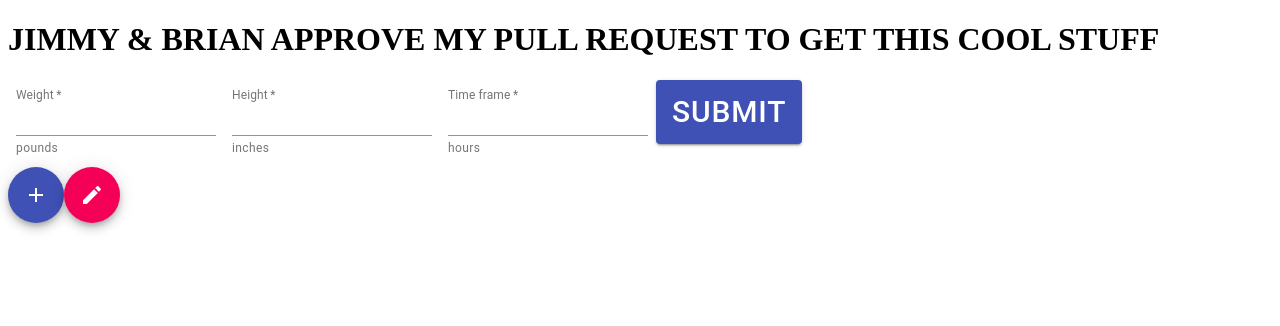
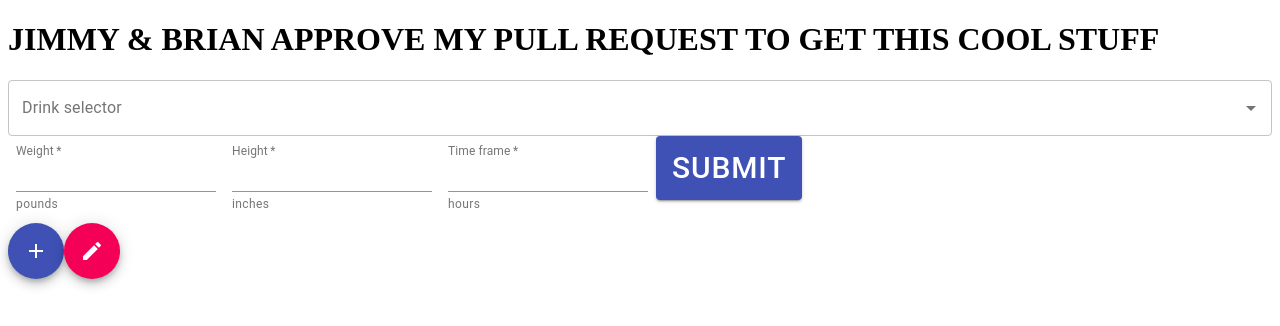
Before and after one commit to Senthetic/gt-project-3, a React (Create React App) app in the folder client/: page / in a window 1280 px wide. Shown: the top 326 px of the page. Built offline with nearby package versions, Linux system fonts and the light colour scheme; no server answers.

Commit message:
setting up the utils folder

```diff
--- a/client/package.json
+++ b/client/package.json
@@ -4,6 +4,9 @@
   "private": true,
   "proxy": "http://localhost:3001/",
   "dependencies": {
+    "@material-ui/core": "^4.11.0",
+    "@material-ui/icons": "^4.9.1",
+    "@material-ui/lab": "^4.0.0-alpha.56",
     "@testing-library/jest-dom": "^4.2.4",
     "@testing-library/react": "^9.5.0",
     "@testing-library/user-event": "^7.2.1",
--- /dev/null
+++ b/client/src/components/DrinkSelector.jsx
@@ -0,0 +1,29 @@
+import React, {useState, useEffect} from 'react';
+import Autocomplete from '@material-ui/lab/autocomplete';
+import TextField from "@material-ui/core/textfield";
+import Api from "../utils/api"
+
+
+const DrinkSelector = ({onSelected, variant}) => {
+    const [options, setOptions] = useState([]);
+    const [searchTerm, setSearchTerm] = useState('');
+    const [drink, setDrink] = useState({});
+
+    useEffect(()=>{
+        if(searchTerm.length < 4){
+            Api.get('/drink/search?q='+searchTerm).then(res => {})
+        }
+
+    },[searchTerm])
+    return (
+        <>
+        <Autocomplete
+        renderInput={(params) => <TextField {...params} label="Drink selector" variant={variant} />}
+        getOptionSelected={setDrink}
+        options={options}
+        onInputChange={(ev,val) => setSearchTerm(val)}/>
+        </>
+    );
+};
+
+export default DrinkSelector;
--- a/client/src/containers/Home/Home.jsx
+++ b/client/src/containers/Home/Home.jsx
@@ -5,6 +5,8 @@ import Button from "@material-ui/core/Button";
 import Fab from '@material-ui/core/Fab';
 import AddIcon from '@material-ui/icons/Add';
 import EditIcon from '@material-ui/icons/Edit';
+
+import DrinkSelector from "../../components/DrinkSelector"
 
 const useStyles = makeStyles((theme) => ({
   root: {
@@ -21,9 +23,12 @@ const useStyles = makeStyles((theme) => ({
 const Home = () => {
   const classes = useStyles();
 
+
+
   return (
     <>
     <h1>JIMMY & BRIAN APPROVE MY PULL REQUEST TO GET THIS COOL STUFF</h1>
+    <DrinkSelector variant="outlined"/>
       <form className={classes.root} noValidate autoComplete="off">
         <div>
           <TextField
--- /dev/null
+++ b/client/src/utils/api.js
@@ -0,0 +1,14 @@
+import axios from 'axios';
+
+const Api = axios.create({
+    baseURL:'/api'
+});
+
+Api.interceptors.request.use(config =>{
+    if(localStorage.getItem('token')){
+        config.headers.Authorization = `Bearer ${localStorage.token}`;
+    }
+    return config;
+})
+
+export default Api;
```
Also changed, not shown: 1 other file (tests, documents, lock files or other folders).
